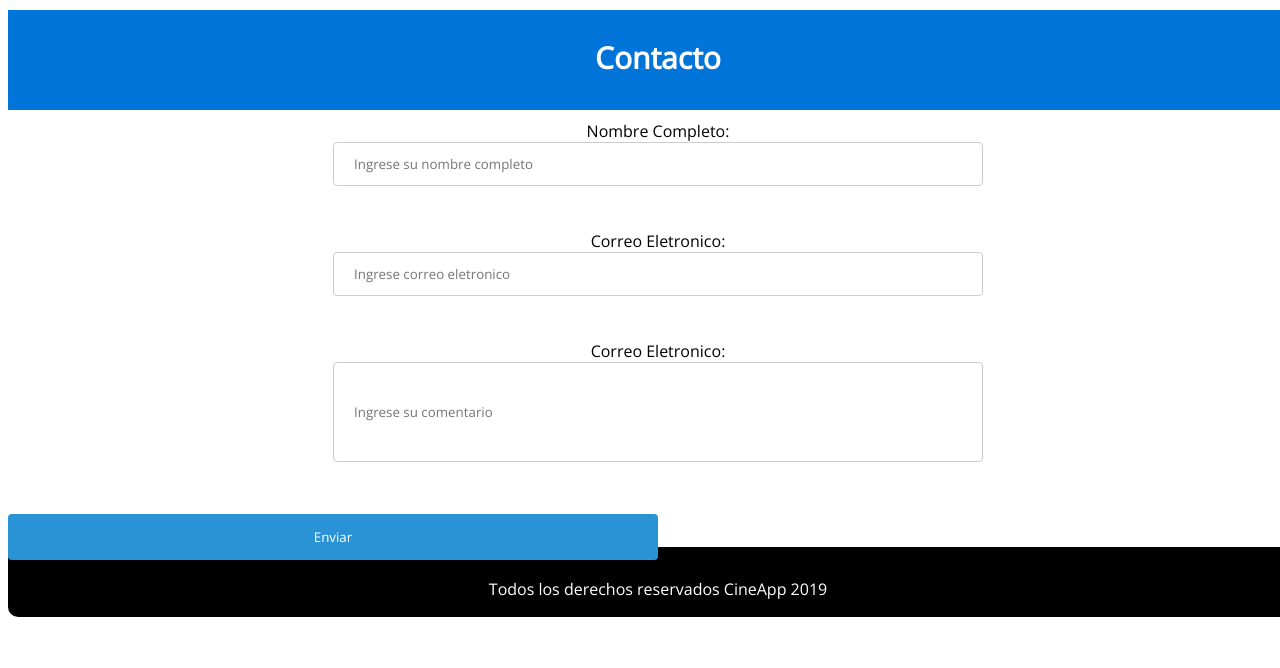
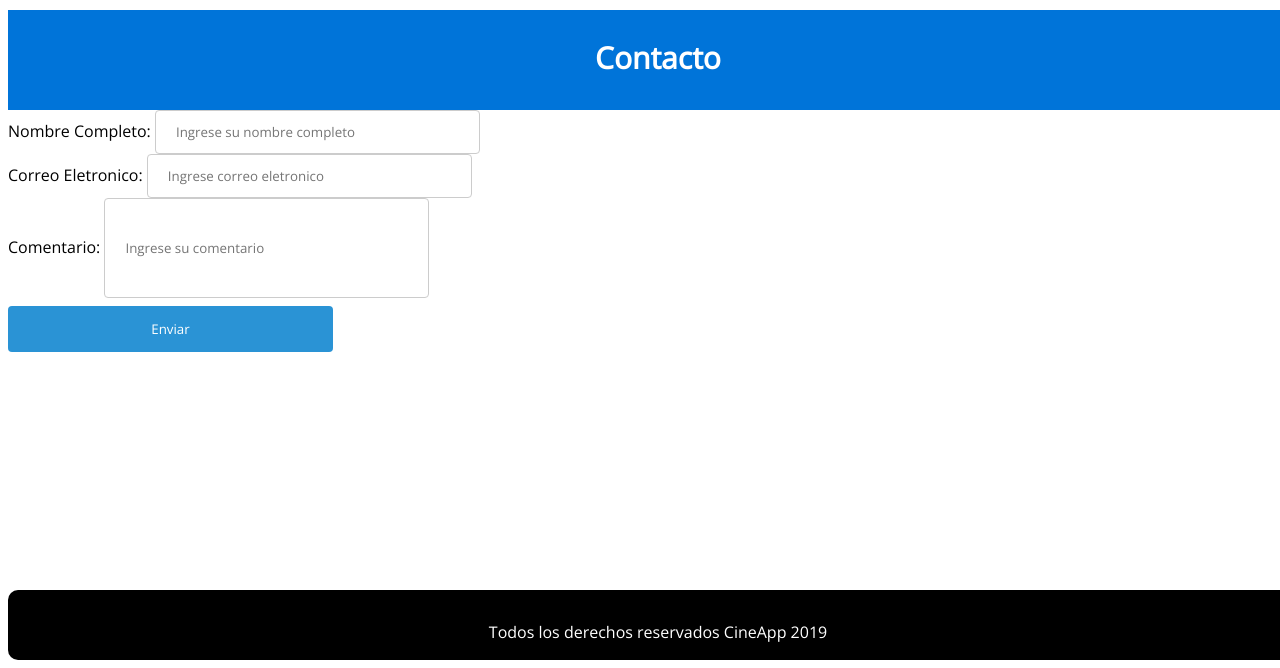
Before and after one commit to vjdavid/final_project, a PHP site: page /pages/contact.html in a window 1280 px wide. Shown: the part 260-928 px from the top of the page. Before the commit the page ends 877 px from the top, so only its background shows below. Run offline with PHP 8.4, Linux system fonts and the light colour scheme.

Commit message:
adding new css styles

```diff
--- a/css/styles.css
+++ b/css/styles.css
@@ -156,8 +156,6 @@ article {
 input[type=text], select {
   width: 50%;
   padding: 12px 20px;
-  margin: 0 auto;
-  display: table;
   border: 1px solid #ccc;
   border-radius: 4px;
   box-sizing: border-box;
--- a/pages/contact.html
+++ b/pages/contact.html
@@ -19,20 +19,20 @@
         <section style="height: 100px; background-color: #0074D9">
             <p class="introduction" style="margin-top: 27px;">Contacto</p>
         </section>
-        <section style="height: 0px;">
+        <article>
             <form>
-                <label class="align_center">Nombre Completo:</label>
-                <input type="text" placeholder="Ingrese su nombre completo"><br><br>
+                <label>Nombre Completo:</label>
+                <input type="text" placeholder="Ingrese su nombre completo"><br>
 
-                <label class="align_center">Correo Eletronico:</label>
-                <input type="text" placeholder="Ingrese correo eletronico"><br><br>
+                <label>Correo Eletronico:</label>
+                <input type="text" placeholder="Ingrese correo eletronico"><br>
 
-                <label class="align_center">Correo Eletronico:</label>
-                <input type="text" placeholder="Ingrese su comentario" style="height: 100px;"><br><br>
+                <label>Comentario:</label>
+                <input type="text" placeholder="Ingrese su comentario" style="height: 100px;"><br>
 
                 <input type="submit" value="Enviar">
             </form>
-        </section>
+        </article>
         <footer>
             <p>Todos los derechos reservados CineApp 2019</p>
         </footer>
```
